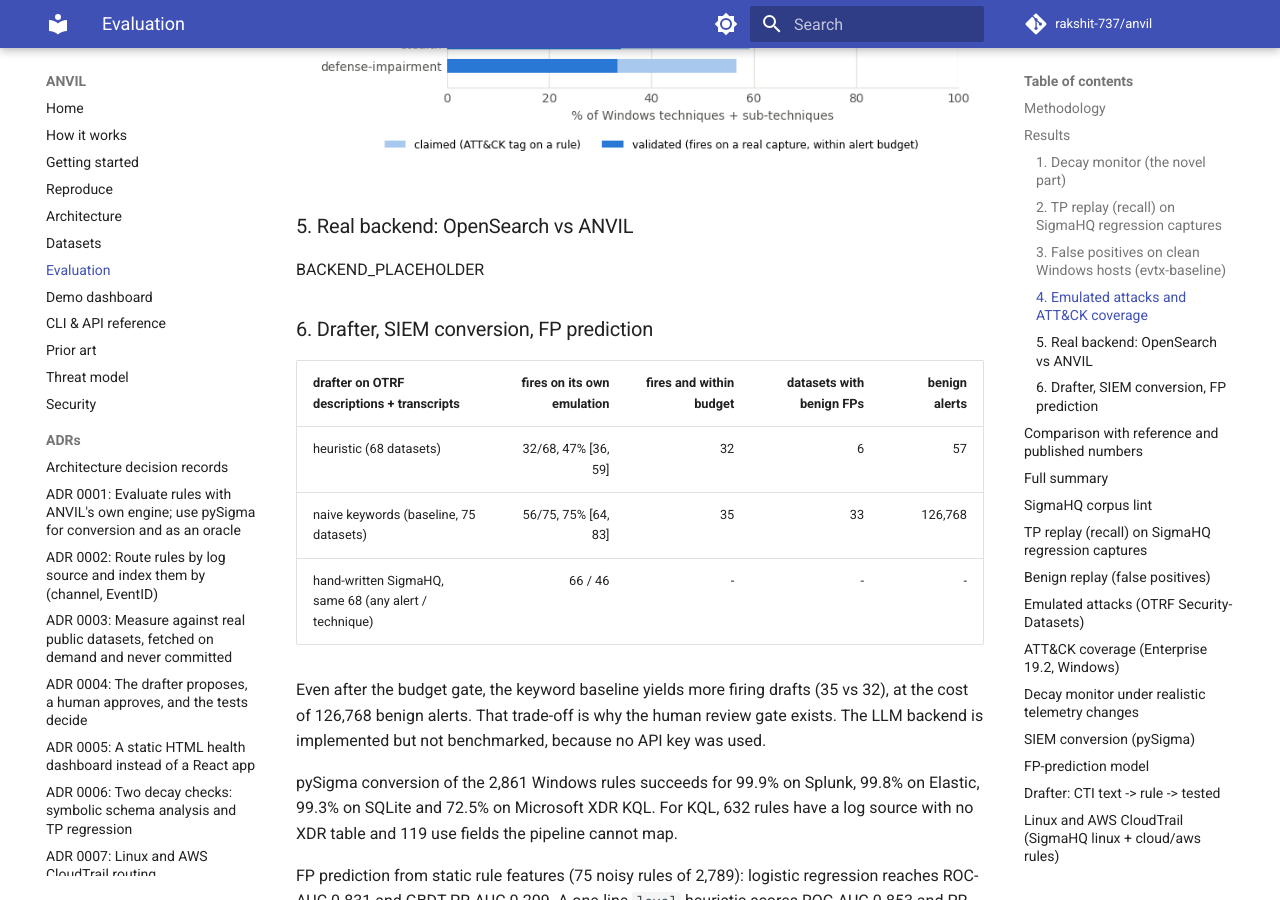
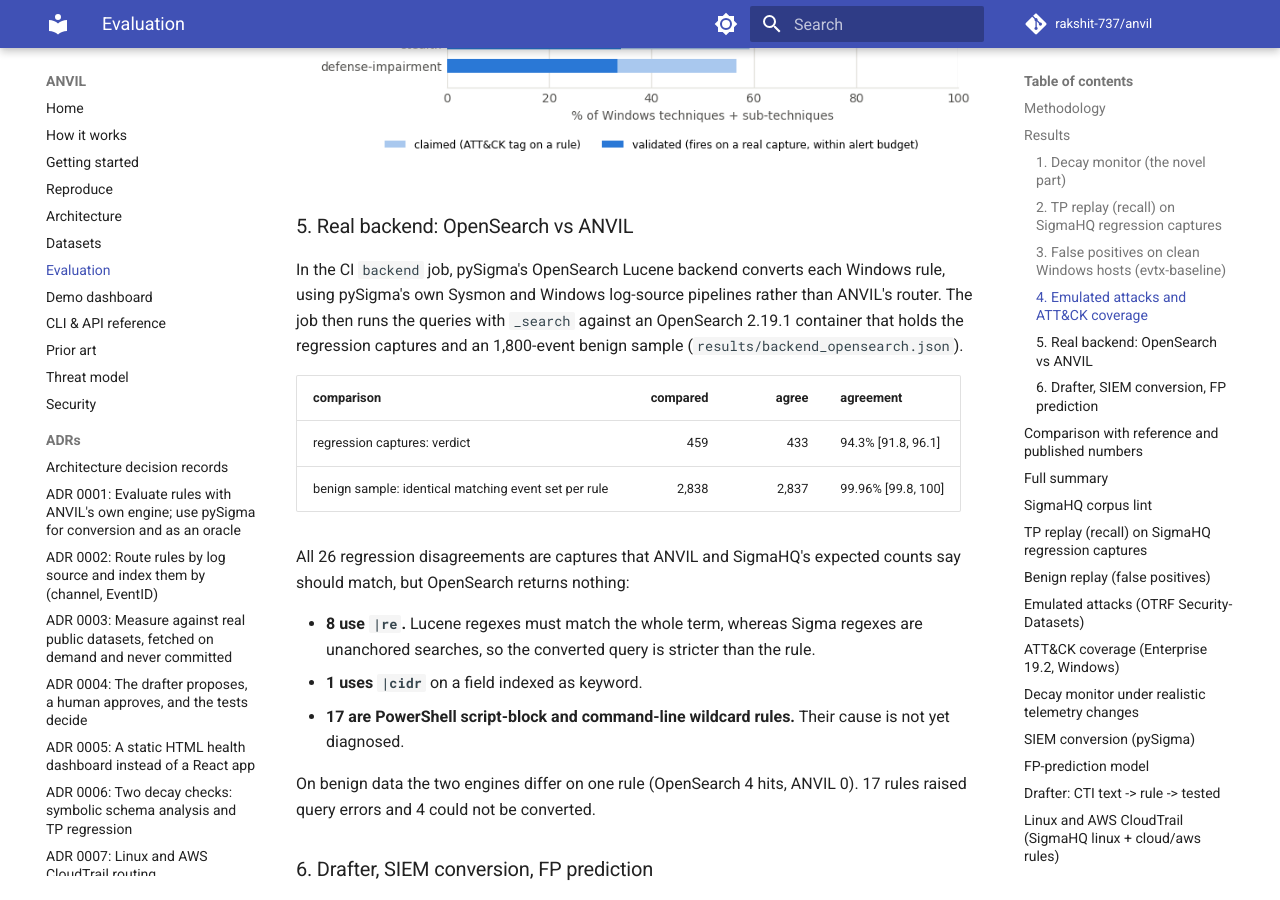
Before and after one commit to rakshit-737/anvil, an MkDocs documentation site: the page built from docs/evaluation.md, in a window 1280 px wide and 900 px high, scrolled down 3879 px. Built offline with MkDocs 1.6.1 and Material for MkDocs 9.7.7, drawn with Linux system fonts in a browser that asks for light colours; comment, search, counter and statistics services are not loaded; some of the changed text lies outside the part shown.

Commit message:
data: OpenSearch real-backend cross-check (CI run 37021246686): 94.3% verdict agreement on regression captures, 99.96% identical event sets on benign
Co-Authored-By: Claude <noreply@anthropic.com>

```diff
--- a/README.md
+++ b/README.md
@@ -156,7 +156,20 @@ SigmaHQ ships no correlation rules, either at the pinned commit `07ec293` (0 `co
 
 ### 5. Real backend: OpenSearch vs ANVIL
 
-BACKEND_PLACEHOLDER
+In the CI `backend` job, pySigma's OpenSearch Lucene backend converts each Windows rule, using pySigma's own Sysmon and Windows log-source pipelines rather than ANVIL's router. The job then runs the queries with `_search` against an OpenSearch 2.19.1 container that holds the regression captures and an 1,800-event benign sample (`results/backend_opensearch.json`).
+
+| comparison | compared | agree | agreement |
+| --- | ---: | ---: | --- |
+| regression captures: verdict | 459 | 433 | 94.3% [91.8, 96.1] |
+| benign sample: identical matching event set per rule | 2,838 | 2,837 | 99.96% [99.8, 100] |
+
+All 26 regression disagreements are captures that ANVIL and SigmaHQ's expected counts say should match, but OpenSearch returns nothing:
+
+- **8 use `|re`.** Lucene regexes must match the whole term, whereas Sigma regexes are unanchored searches, so the converted query is stricter than the rule.
+- **1 uses `|cidr`** on a field indexed as keyword.
+- **17 are PowerShell script-block and command-line wildcard rules.** Their cause is not yet diagnosed.
+
+On benign data the two engines differ on one rule (OpenSearch 4 hits, ANVIL 0). 17 rules raised query errors and 4 could not be converted.
 
 ### 6. Drafter, SIEM conversion, FP prediction
 
--- a/results/SUMMARY.md
+++ b/results/SUMMARY.md
@@ -234,3 +234,15 @@ SigmaHQ on the same 68 datasets: any alert in 66, technique detected in 46.
 Captures that parsed to 0 events: splunk:T1068/linux_dirtyfrag
 
 Benign Linux telemetry recorded on the CI runner (2821 events, 0.005 h, venv + pip install + pytest + git on the runner): 3 Linux rules fired 6 alerts. The window is too short to project a daily rate, so this is a smoke test of the Linux parsers and rules on benign activity, not an FP-rate estimate.
+
+## Real backend: OpenSearch 2.19.1 vs ANVIL
+
+Rules converted by pySigma's OpenSearch Lucene backend with pySigma's own Sysmon + Windows log-source pipelines (independent of ANVIL's router), executed with `_search` in an OpenSearch container in CI.
+
+| comparison | rules/cases | agree | agreement [95% CI] |
+|---|---|---|---|
+| regression captures: verdict | 459 | 433 | 94.3% [92, 96]% |
+| regression captures: exact count | 459 | 433 | 94.3% |
+| benign sample: same matching events per rule | 2838 | 2837 | 100.0% [0.998, 0.9999] |
+
+Benign fire/no-fire table: {'both': 2, 'anvil_only': 0, 'opensearch_only': 1, 'neither': 2835}, Cohen's kappa 0.7998. Disagreements by modifier: {'(plain)': 1}.
```
Also changed, not shown: 2 other files.
